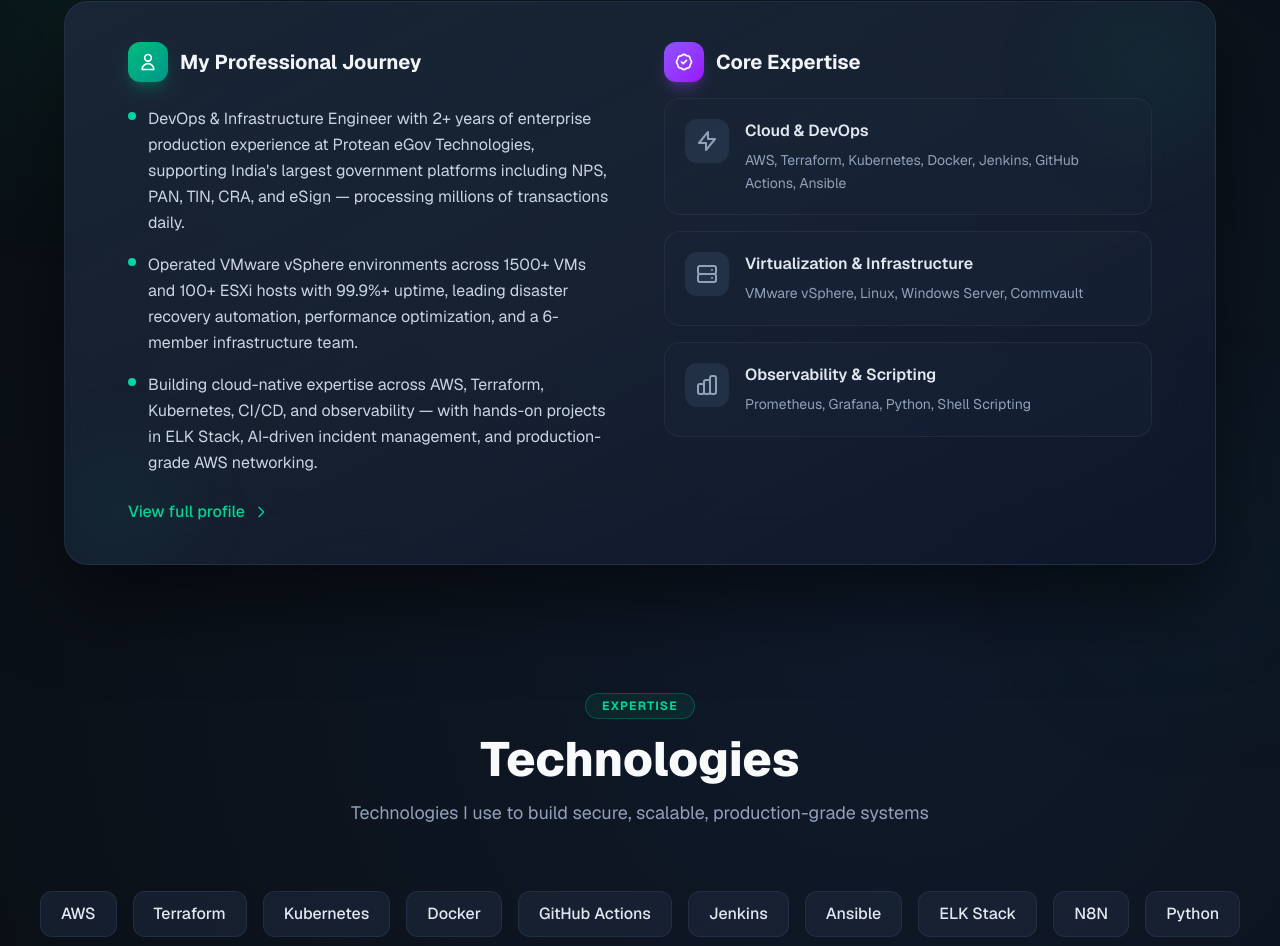
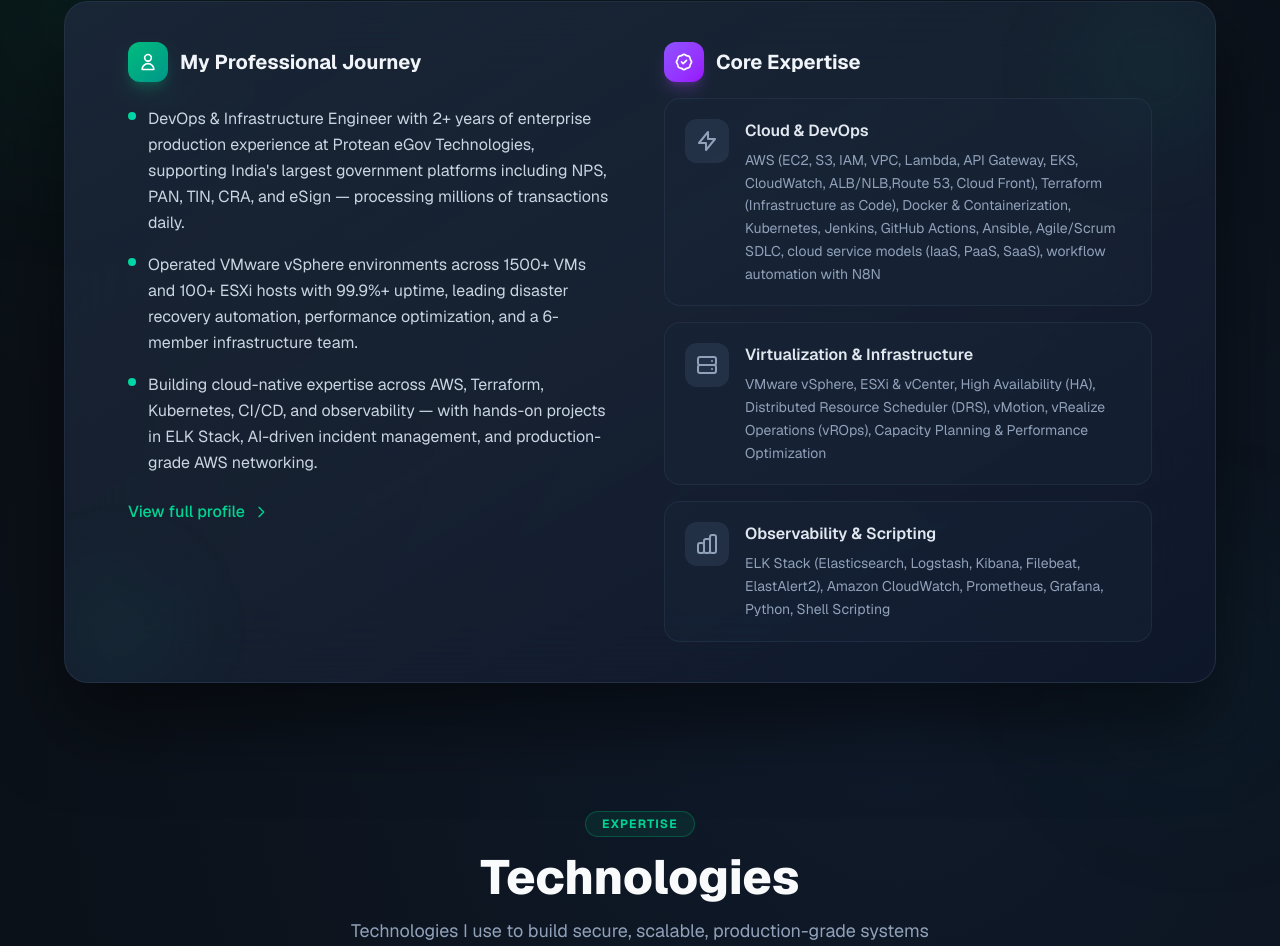
Before and after one commit to digambarrajaram/Digambar-Portfolio, a Next.js app: page / in a window 1280 px wide. Shown: the part 1183-2129 px from the top of the page. Built offline with nearby package versions, Linux system fonts and the light colour scheme.

Commit message:
Aboute summary values changed from static to dynamic for skills

```diff
--- a/components/AboutSummary.tsx
+++ b/components/AboutSummary.tsx
@@ -1,7 +1,7 @@
 'use client';
 
 import { useEffect, useState } from 'react';
-import { about, stats, personalInfo } from '@/data/portfolio';
+import { about, skills, stats, personalInfo } from '@/data/portfolio';
 
 interface AboutSummaryProps {
   isFullPage?: boolean;
@@ -42,7 +42,7 @@
         </svg>
       ),
       title: "Cloud & DevOps",
-      description: "AWS, Terraform, Kubernetes, Docker, Jenkins, GitHub Actions, Ansible"
+      description: skills.cloudDevOps.join(', ')
     },
     {
       icon: (
@@ -51,7 +51,7 @@
         </svg>
       ),
       title: "Virtualization & Infrastructure",
-      description: "VMware vSphere, Linux, Windows Server, Commvault"
+      description: skills.infrastructureVirtualization.join(', ')
     },
     {
       icon: (
@@ -60,7 +60,7 @@
         </svg>
       ),
       title: "Observability & Scripting",
-      description: "Prometheus, Grafana, Python, Shell Scripting"
+      description: skills.monitoringAutomation.join(', ')
     }
   ];
 
--- a/data/portfolio.ts
+++ b/data/portfolio.ts
@@ -225,7 +225,7 @@
 
 export const certifications = [
   {
-    name: "•	Advanced Cloud Computing & DevOps Certification from Learnbay, in collaboration with Microsoft",
+    name: "Advanced Cloud Computing & DevOps Certification from Learnbay, in collaboration with Microsoft",
     provider: "Learnbay",
   },
   {
```
